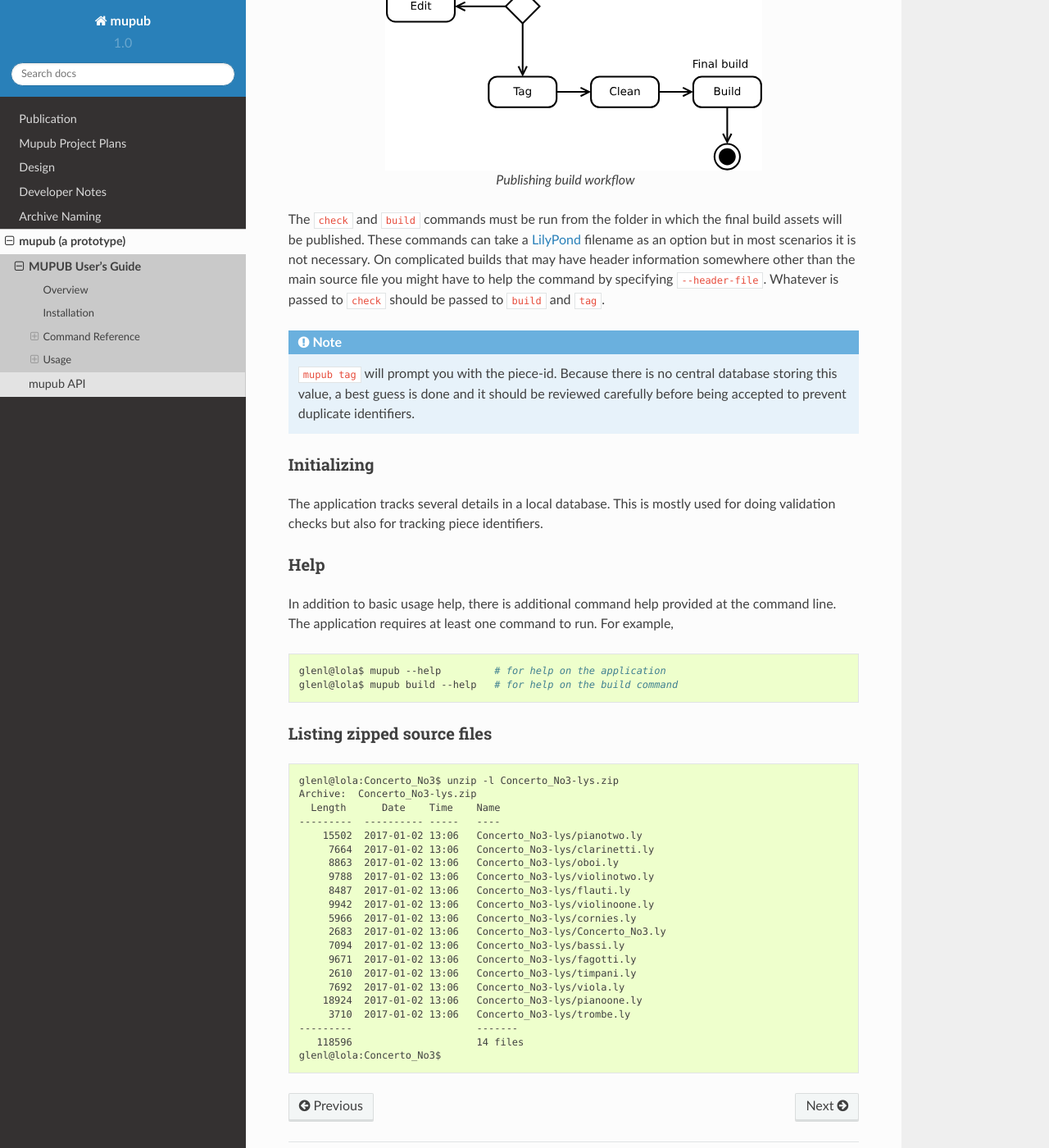
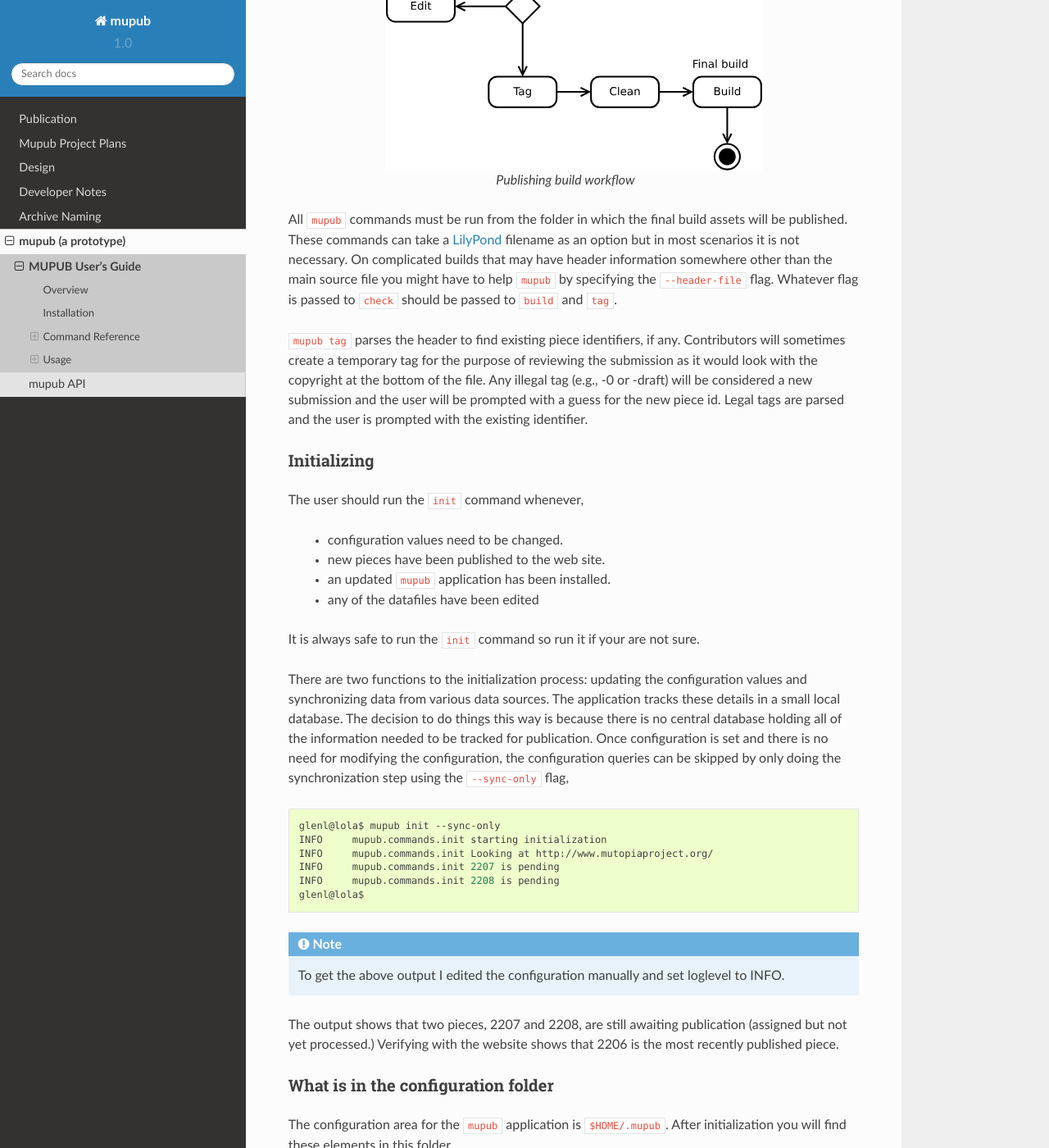
Before and after one commit to MutopiaProject/mupub, a Sphinx documentation site: the page built from docs/users-guide.rst, in a window 1280 px wide and 1400 px high, scrolled down 3365 px. Shown: the whole window at 82% size. Built offline with Sphinx 7.4.7 and the Read the Docs theme 2.0.0, drawn with Linux system fonts in a browser that asks for light colours; some of the changed text lies outside the part shown.

Commit message:
add initialization detail

```diff
--- a/docs/users-guide.rst
+++ b/docs/users-guide.rst
@@ -172,39 +172,81 @@ piece is tagged, build artifacts are cleaned from the folder, and the final buil
 
    Publishing build workflow
 
-The ``check`` and ``build`` commands must be run from the folder in which the final build assets
-will be published. These commands can take a |lilypond| filename as an option but in most scenarios
-it is not necessary. On complicated builds that may have header information somewhere other than the
-main source file you might have to help the command by specifying ``--header-file``. Whatever is
+All ``mupub`` commands must be run from the folder in which the final build assets will be
+published. These commands can take a |lilypond| filename as an option but in most scenarios it is
+not necessary. On complicated builds that may have header information somewhere other than the main
+source file you might have to help ``mupub`` by specifying the ``--header-file`` flag. Whatever flag is
 passed to ``check`` should be passed to ``build`` and ``tag``.
 
-.. note:: ``mupub tag`` will prompt you with the piece-id. Because there is no central database
-          storing this value, a best guess is done and it should be reviewed carefully before being
-          accepted to prevent duplicate identifiers.
+``mupub tag`` parses the header to find existing piece identifiers, if any. Contributors will
+sometimes create a temporary tag for the purpose of reviewing the submission as it would look with
+the copyright at the bottom of the file. Any illegal tag (e.g., -0 or -draft) will be considered a
+new submission and the user will be prompted with a guess for the new piece id. Legal tags are
+parsed and the user is prompted with the existing identifier.
 
 
 Initializing
 ~~~~~~~~~~~~
 
-The application tracks several details in a local database. This is mostly used for doing validation
-checks but also for tracking piece identifiers.
+The user should run the ``init`` command whenever,
 
+  - configuration values need to be changed.
+  - new pieces have been published to the web site.
+  - an updated ``mupub`` application has been installed.
+  - any of the datafiles have been edited
 
-Help
-~~~~
+It is always safe to run the ``init`` command so run it if your are not sure.
 
-In addition to basic usage help, there is additional command help provided at the command line. The
-application requires at least one command to run. For example,
+There are two functions to the initialization process: updating the configuration values
+and synchronizing data from various data sources. The application tracks these details in a small
+local database. The decision to do things this way is because there is no central database holding
+all of the information needed to be tracked for publication. Once configuration is set and there is
+no need for modifying the configuration, the configuration queries can be skipped by only doing the
+synchronization step using the ``--sync-only`` flag,
 
 .. code-block:: bash
 
-  glenl@lola$ mupub --help         # for help on the application
-  glenl@lola$ mupub build --help   # for help on the build command
+  glenl@lola$ mupub init --sync-only
+  INFO     mupub.commands.init starting initialization
+  INFO     mupub.commands.init Looking at http://www.mutopiaproject.org/
+  INFO     mupub.commands.init 2207 is pending
+  INFO     mupub.commands.init 2208 is pending
+  glenl@lola$
 
+.. note:: To get the above output I edited the configuration manually and set loglevel to INFO.
+
+The output shows that two pieces, 2207 and 2208, are still awaiting publication (assigned but not
+yet processed.) Verifying with the website shows that 2206 is the most recently published piece.
+
+
+What is in the configuration folder
+~~~~~~~~~~~~~~~~~~~~~~~~~~~~~~~~~~~
+
+The configuration area for the ``mupub`` application is ``$HOME/.mupub``. After initialization you
+will find these elements in this folder,
+
+.. table:: Configuration Area
+   :widths: auto
+
+   ================  ===============================================================
+         Name          Purpose
+   ================  ===============================================================
+   lycache           A folder containing |lilypond| installations done by ``check``
+   mu-config.cfg     The configuration file
+   mu-config.cfg~    A backup of the configuration file
+   mu-min-db.db      The SQLite database
+   mupub-errors.log  The log file
+   ================  ===============================================================
+
+.. warning:: The *lycache* area may get heavily populated over time when there are many submissions
+             using different compilers. This typically slows over time but it is safe to remove
+             installations that you know are no longer or rarely used.
 
 
 Listing zipped source files
 ~~~~~~~~~~~~~~~~~~~~~~~~~~~
+
+How does one check the contents of zipped build assets? Like this,
 
 .. code-block:: text
 
@@ -229,3 +271,33 @@ Listing zipped source files
   ---------                     -------
      118596                     14 files
   glenl@lola:Concerto_No3$
+
+
+Help
+~~~~
+
+In addition to basic usage help, there is additional help provided at the command line. For example,
+
+.. code-block:: text
+
+  glenl@lola$ mupub --help         # for help on the application
+  usage: mupub [-h] [--version] [--verbose] {clean,build,tag,check,init}
+
+  This is a command-line utility for managing the publication of
+  Mutopia Project contributions. All unctionality is provided by
+  commands within this utility:
+
+      check - Reviews the contributed piece for validity.
+      tag   - Modifies the header with MutopiaProject fields.
+      build - Builds a complete set of output files for publication.
+      clean - Clears all build products.
+
+  positional arguments:
+    {clean,build,tag,check,init}
+
+  optional arguments:
+    -h, --help            show this help message and exit
+    --version             show program's version number and exit
+    --verbose             louder
+
+  Use mupub <command> --help for specific command help
```
